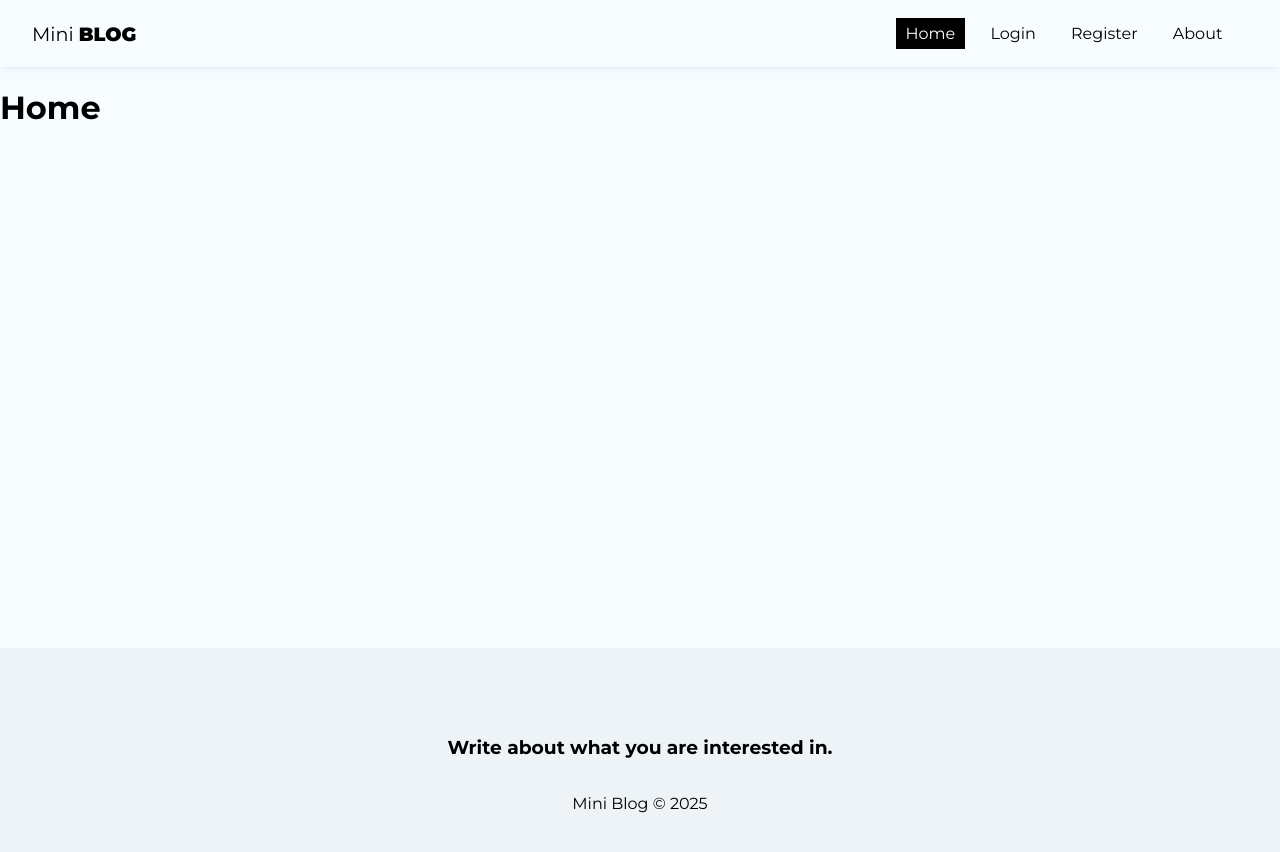
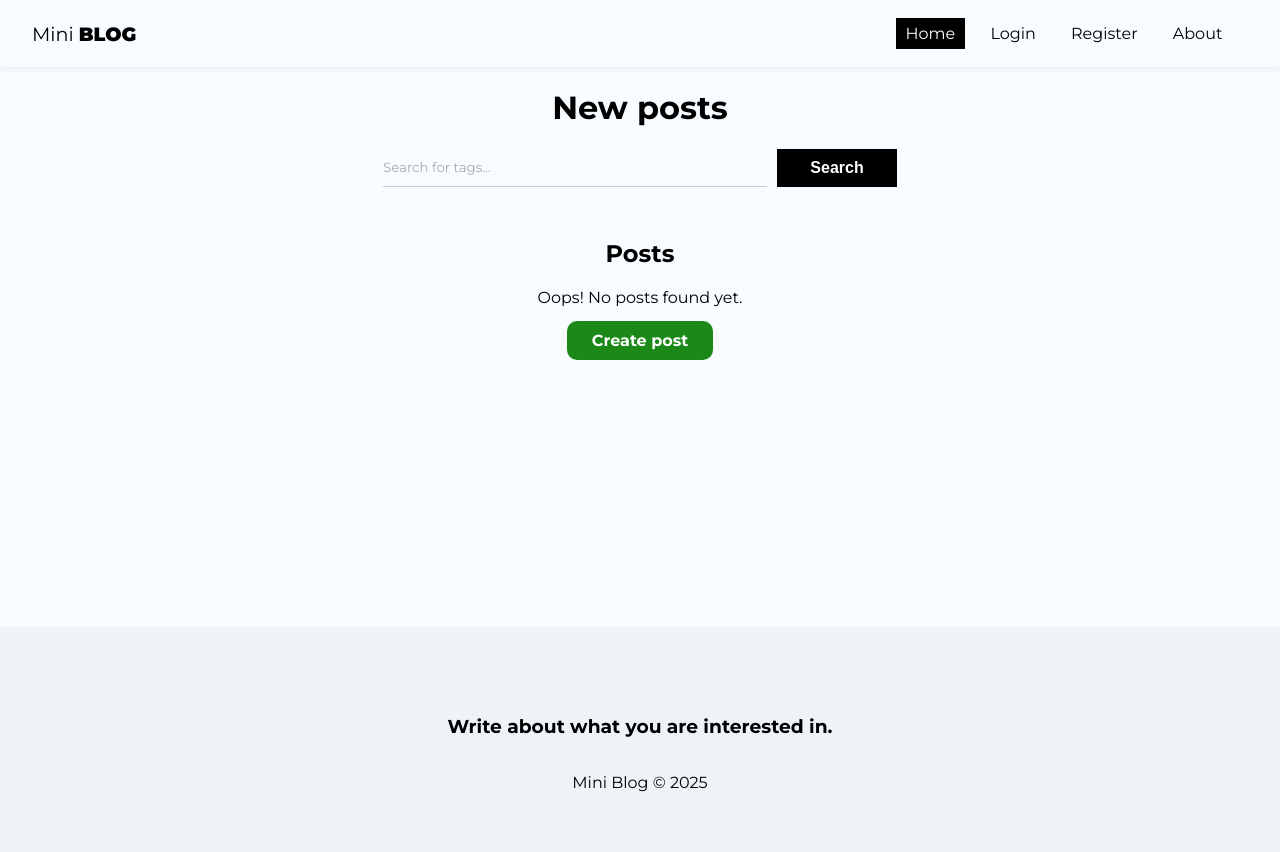
Before and after one commit to wandergale/MiniBlog-react, a React (Create React App) app: page / in a window 1280 px wide. Shown: the top 852 px of the page. Built offline with nearby package versions, Linux system fonts and the light colour scheme; no server answers.

Commit message:
Structuring the home page

```diff
--- a/src/pages/Home/Home.js
+++ b/src/pages/Home/Home.js
@@ -1,10 +1,42 @@
 //CSS
 import styles from "./Home.module.css";
 
+// hooks
+import { useNavigate, Link } from "react-router-dom";
+import { useState } from "react";
+
+// components
+
 const Home = () => {
+  const [query, setQuery] = useState("");
+  const [posts] = useState([]);
+
+  const handleSubmit = (e) => {
+    e.preventDefault();
+  };
+
   return (
-    <div>
-      <h1>Home</h1>
+    <div className={styles.home}>
+      <h1>New posts</h1>
+      <form onSubmit={handleSubmit} className={styles.search_form}>
+        <input
+          type="text"
+          placeholder="Search for tags..."
+          onChange={(e) => setQuery(e.target.value)}
+        />
+        <button className="btn btn-dark">Search</button>
+      </form>
+      <div>
+        <h2>Posts</h2>
+        {posts && posts.length === 0 && (
+          <div className={styles.noposts}>
+            <p>Oops! No posts found yet.</p>
+            <Link to="/posts/create" className="btn">
+              Create post
+            </Link>
+          </div>
+        )}
+      </div>
     </div>
   );
 };
--- a/src/pages/Home/Home.module.css
+++ b/src/pages/Home/Home.module.css
@@ -0,0 +1,35 @@
+.home {
+  display: flex;
+  flex-direction: column;
+  align-items: center;
+  justify-content: center;
+}
+
+.search_form {
+  max-width: 100%;
+  width: 60%;
+  display: flex;
+  justify-content: center;
+  margin-bottom: 2em;
+}
+
+.search_form input {
+  margin-right: 10px;
+  width: 50%;
+}
+
+.noposts {
+  text-align: center;
+}
+
+.noposts p {
+  margin-bottom: 1.5em;
+}
+
+.noposts a {
+  padding: 10px 25px;
+}
+
+h2 {
+  text-align: center;
+}
```
